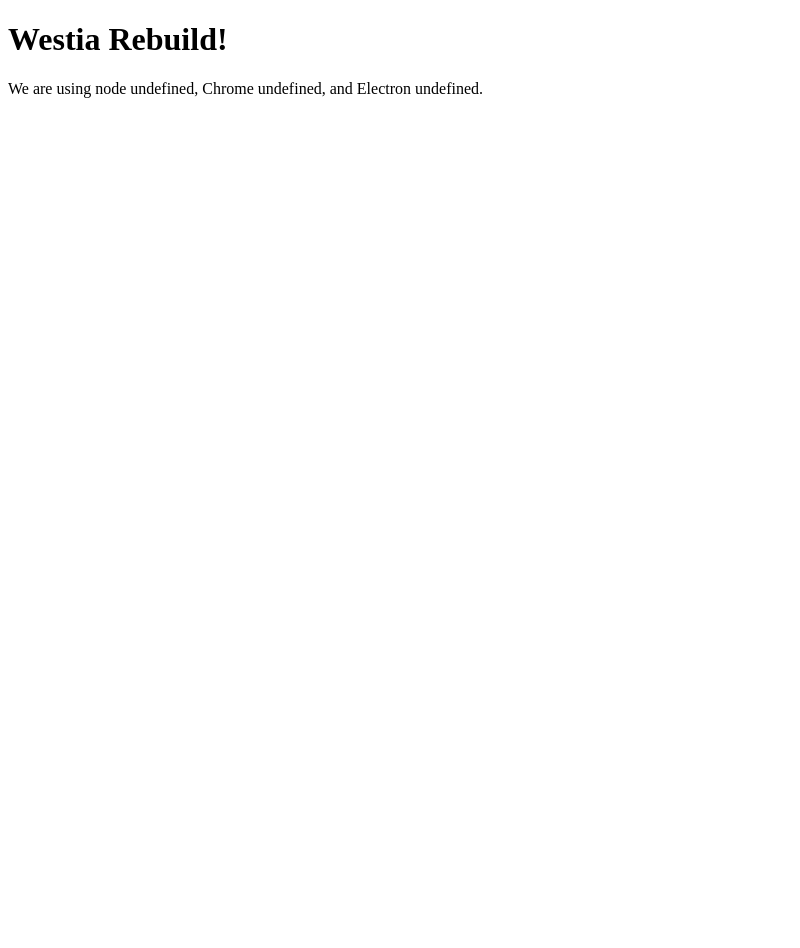
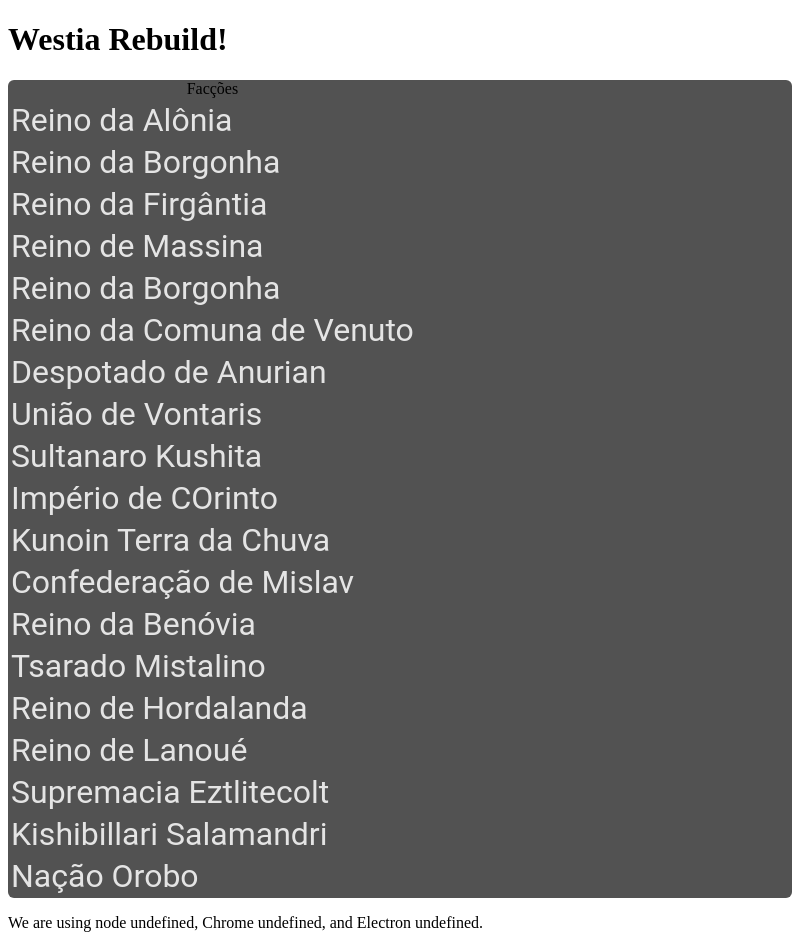
Before and after one commit to Square-Salvo/Westia-Rebuild, an Electron app: page index.html in a window 800 px wide. Before the commit the page ends 800 px from the top, so only its background shows below. Drawn offline with Linux system fonts and the light colour scheme.

Commit message:
Passos iniciais, vou fazer o design

```diff
--- a/index.html
+++ b/index.html
@@ -4,13 +4,83 @@
     <meta charset="UTF-8">
     <title>Westia Rebuild</title>
     <meta http-equiv="Content-Security-Policy" content="script-src 'self' 'unsafe-inline';" />
+    <link rel="stylesheet" type="text/css" href= "style.css" media="screen" />
+
 </head>
 <body style="background: white;">
     <h1>Westia Rebuild!</h1>
+
+    <!-- Menu lateral-->
+<div class="Menu_Lateral">
+    <table>
+        <caption>Facções</caption>
+        <tr>
+            <td>Reino da Alônia</td>
+        </tr>
+        <tr>
+            <td>Reino da Borgonha</td>
+        </tr>
+        <tr>
+            <td>Reino da Firgântia</td>
+        </tr>
+        <tr>
+            <td>Reino de Massina</td>
+        </tr>
+        <tr>
+            <td>Reino da Borgonha</td>
+        </tr>
+        <tr>
+            <td>Reino da Comuna de Venuto</td>
+        </tr>
+        <tr>
+            <td>Despotado de Anurian</td>
+        </tr>
+        <tr>
+            <td>União de Vontaris</td>
+        </tr>
+        <tr>
+            <td>Sultanaro Kushita</td>
+        </tr>
+        <tr>
+            <td>Império de COrinto</td>
+        </tr>
+        <tr>
+            <td>Kunoin Terra da Chuva</td>
+        </tr>
+        <tr>
+            <td>Confederação de Mislav</td>
+        </tr>
+        <tr>
+            <td>Reino da Benóvia</td>
+        </tr>
+        <tr>
+            <td>Tsarado Mistalino</td>
+        </tr>
+
+        <tr>
+            <td>Reino de Hordalanda</td>
+        </tr>
+        <tr>
+            <td>Reino de Lanoué</td>
+        </tr>
+        <tr>
+            <td>Supremacia Eztlitecolt</td>
+        </tr>
+        <tr>
+            <td>Kishibillari Salamandri</td>
+        </tr>
+        <tr>
+            <td>Nação Orobo</td>
+        </tr>
+
+        </tr>
+    </table>
+</div>
     <p>
         We are using node <script>document.write(process.versions.node)</script>,
         Chrome <script>document.write(process.versions.chrome)</script>,
         and Electron <script>document.write(process.versions.electron)</script>.
     </p>
+
 </body>
 </html>
--- /dev/null
+++ b/style.css
@@ -0,0 +1,11 @@
+.Menu_Lateral {
+    background: #525252;
+    border-radius: 6px;
+}
+td {
+    font-family: Roboto;
+    font-style: normal;
+    font-weight: normal;
+    font-size: 32px;
+    color: #E4E4E4;
+}
```
Also changed, not shown: 1 other file.
